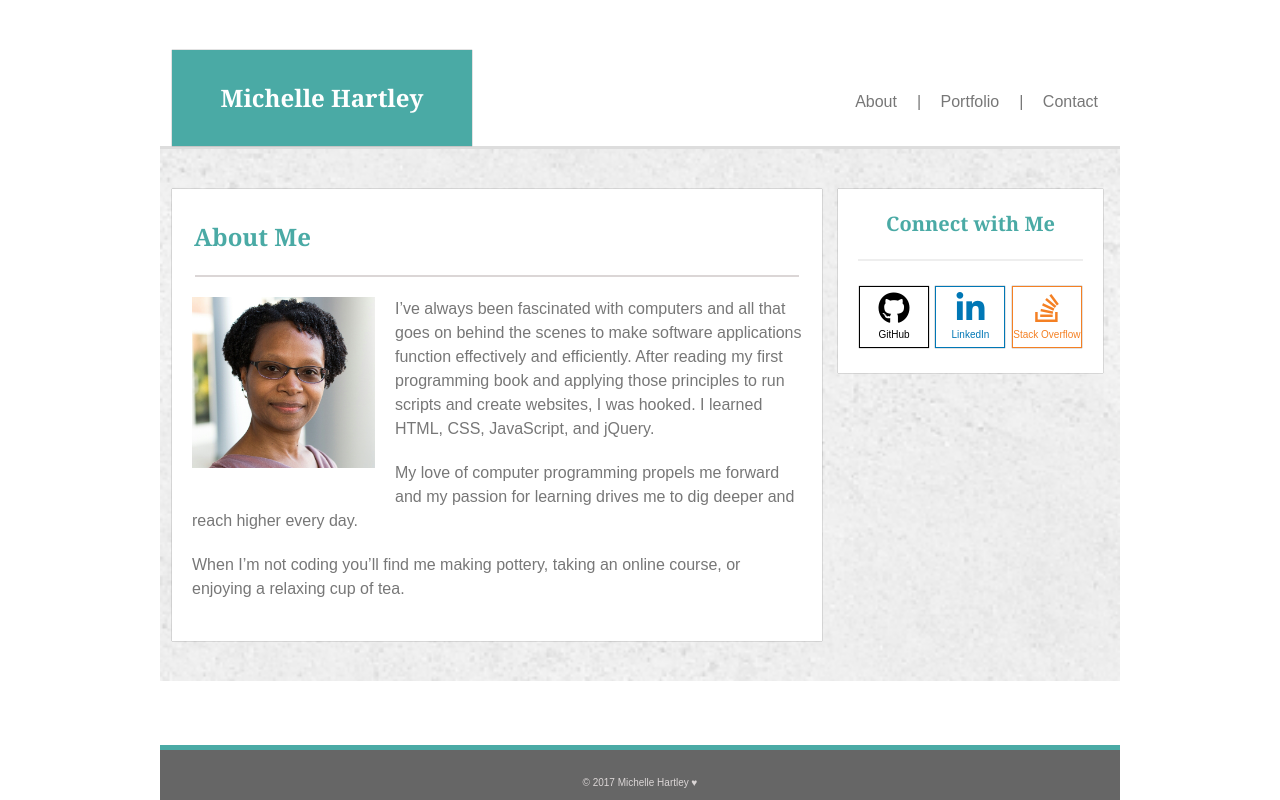
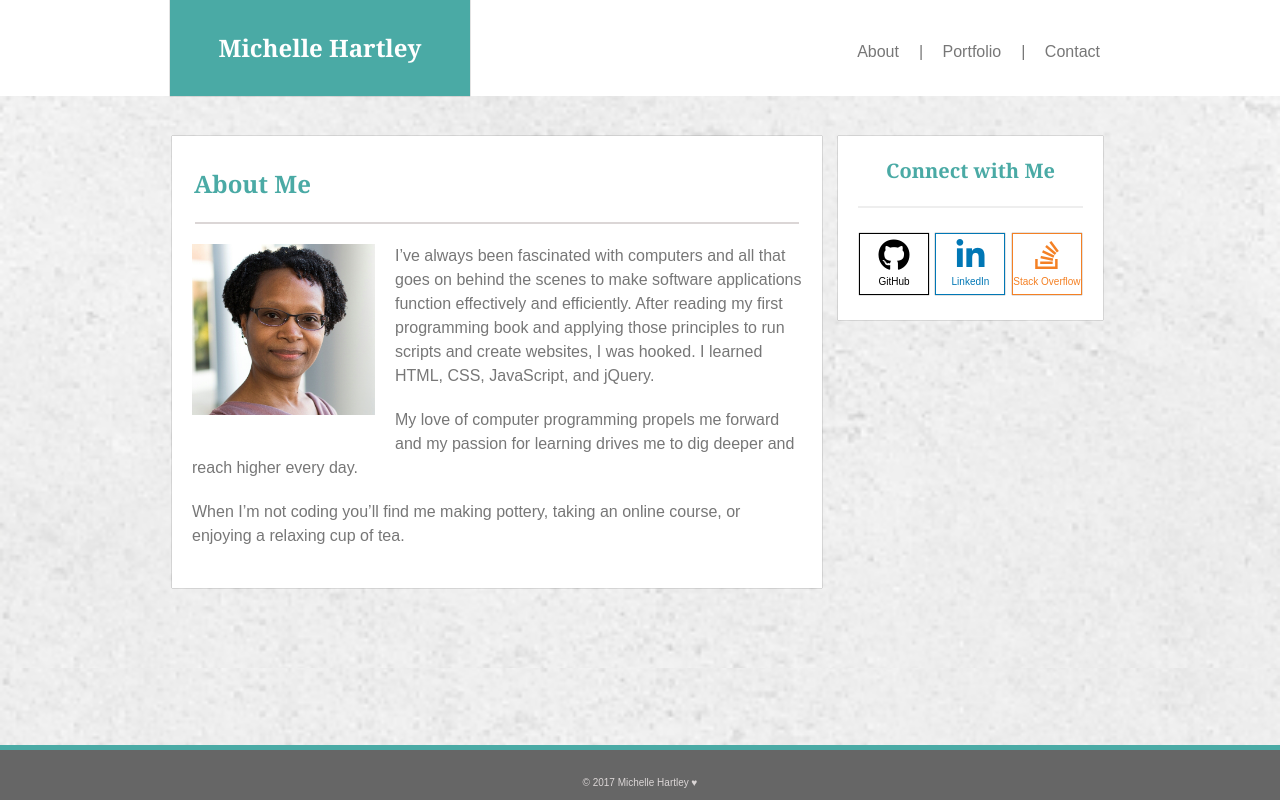
Before and after one commit to mdhcodes/basic-portfolio, a PHP site: page /index.php in a window 1280 px wide. Run offline with PHP 8.4, Linux system fonts and the light colour scheme; some libraries are stand-ins or nearby versions.

Commit message:
Edit website design

```diff
--- a/assets/css/style.css
+++ b/assets/css/style.css
@@ -10,32 +10,31 @@ body {
   color: #777;
   font-size: 16px;
   line-height: 1.5;
+  background-color: #eef;
+  background-image: url("../images/concrete_seamless/concrete_seamless.png");
+  background-position: center;
+  background-size: cover;
+  background-repeat: no-repeat;
 }
+
 
 .container {
   max-width: 960px;
-  background-color: #fff;
-  margin: 50px auto;
+  margin: 0 auto;
+  padding: 0 10px;
 }
 
-main {
-  margin: 0 auto;
-}
 
 header {
-  margin: 0 12px 0;
+  width: 100%;
   background-color: #fff;
   border-color: #ccc;
 }
 
 main {
   max-width: 960px;
-  background-color: #eef;
-  background-image: url("../images/concrete_seamless/concrete_seamless.png");
-  background-position: center;
-  background-size: cover;
-  background-repeat: no-repeat;
-  border-top: 3px solid #ddd;
+  margin: 0 auto;
+  padding-bottom: 40px;
   overflow: auto;
 }
 
@@ -329,6 +328,7 @@ figure img {
 /* FOOTER */
 
 footer {
+  width: 100%;
   background-color: #666;
   padding: 25px;
   font-size: 0.625em;
@@ -350,21 +350,14 @@ html {
   min-height: 100%;
 }
 
-.container {
-  min-height: 100%; /* The .container is not touching the footer on larger screens. */
-}
-
 body {
   margin: 0 0 25px; /* bottom = footer height */
 }
 
 footer {
   position: absolute;
-  left: 50%;
   bottom: 0;
   height: 25px;
-  width: 960px;
-  margin-left: -480px;
 }
 
 
@@ -373,7 +366,7 @@ footer {
 @media screen and (max-width: 970px) {
 
   .container {
-    max-width: 970px;
+    padding-bottom: 5px;
   }
 
   h1 {
--- a/contact.html
+++ b/contact.html
@@ -15,9 +15,10 @@
 
   <body>
 
-    <div class="container">
+    <!--<div class="container">-->
 
     <header>
+      <div class="container">
         <a href="index.html"><h1>Michelle Hartley</h1></a>
         <nav>
           <ul>
@@ -26,6 +27,7 @@
             <li><a href="contact.html">Contact</a></li>
           </ul>
         </nav>
+      </div><!-- end container -->
     </header>
 
     <main>
@@ -72,7 +74,7 @@
       <p>© 2017 Michelle Hartley ♥</p>
     </footer> -->
 
-    </div><!-- end container -->
+    <!--</div>--><!-- end container -->
 
     <footer>
       <p>© 2017 Michelle Hartley ♥</p>
--- a/index.html
+++ b/index.html
@@ -15,9 +15,9 @@
 
   <body>
 
-    <div class="container">
 
     <header>
+      <div class="container">
         <a href="index.html"><h1>Michelle Hartley</h1></a>
         <nav>
           <ul>
@@ -26,6 +26,7 @@
             <li><a href="contact.html">Contact</a></li>
           </ul>
         </nav>
+      </div><!-- end container -->
     </header>
 
     <main>
@@ -56,7 +57,7 @@
       <p>© 2017 Michelle Hartley ♥</p>
     </footer> -->
 
-    </div><!-- end container -->
+    <!--</div>--><!-- end container -->
 
     <footer>
       <p>© 2017 Michelle Hartley ♥</p>
--- a/portfolio.html
+++ b/portfolio.html
@@ -15,9 +15,10 @@
 
   <body>
 
-    <div class="container">
+    <!-- <div class="container"> -->
 
     <header>
+      <div class="container">
         <a href="index.html"><h1>Michelle Hartley</h1></a>
         <nav>
           <ul>
@@ -26,6 +27,7 @@
             <li><a href="contact.html">Contact</a></li>
           </ul>
         </nav>
+      </div><!-- end container -->
     </header>
 
     <main>
@@ -77,7 +79,7 @@
       <p>© 2017 Michelle Hartley ♥</p>
     </footer> -->
 
-    </div><!-- end container -->
+    <!--</div>--><!-- end container -->
 
     <footer>
       <p>© 2017 Michelle Hartley ♥</p>
```
Lines whose indentation alone changed are shown as unchanged.
